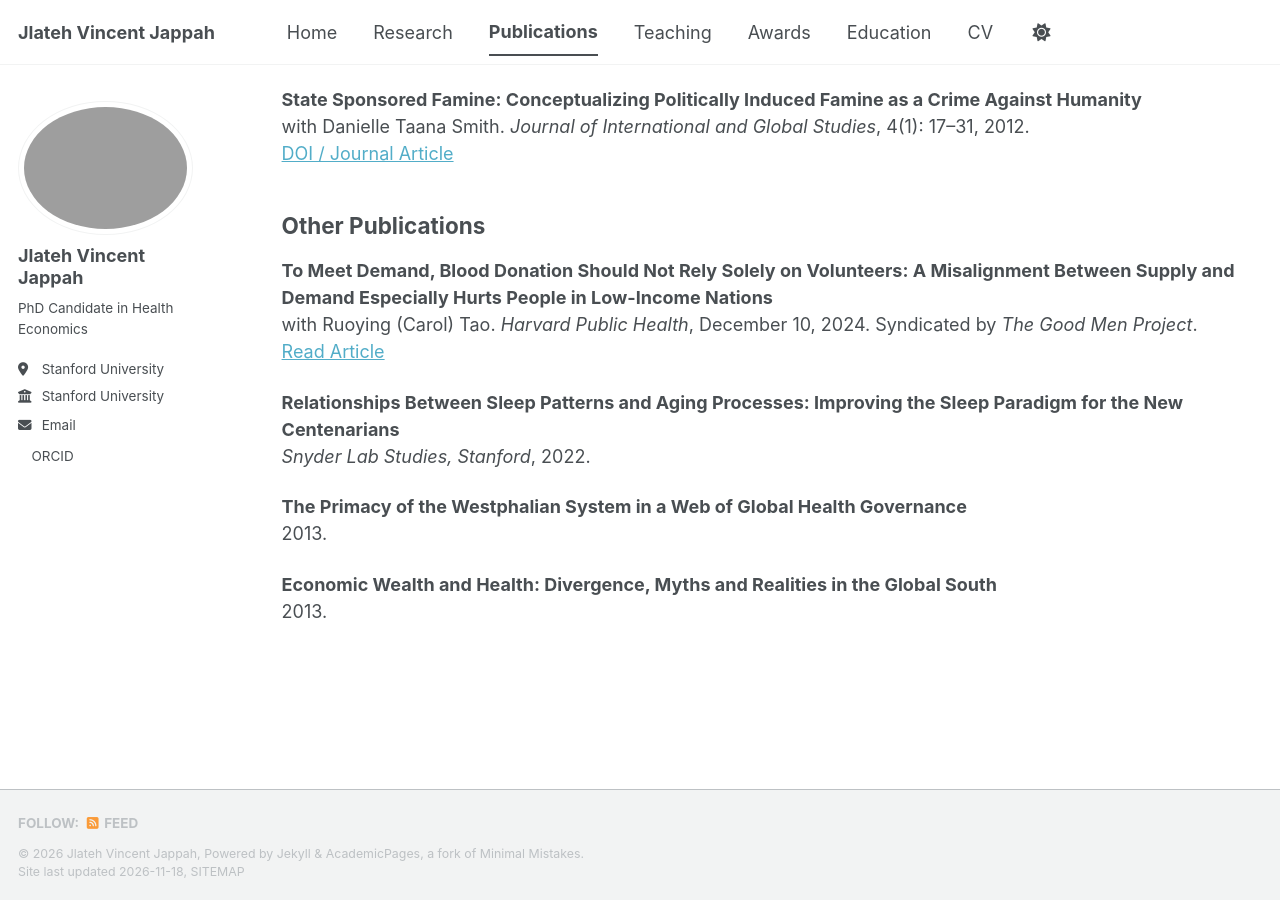
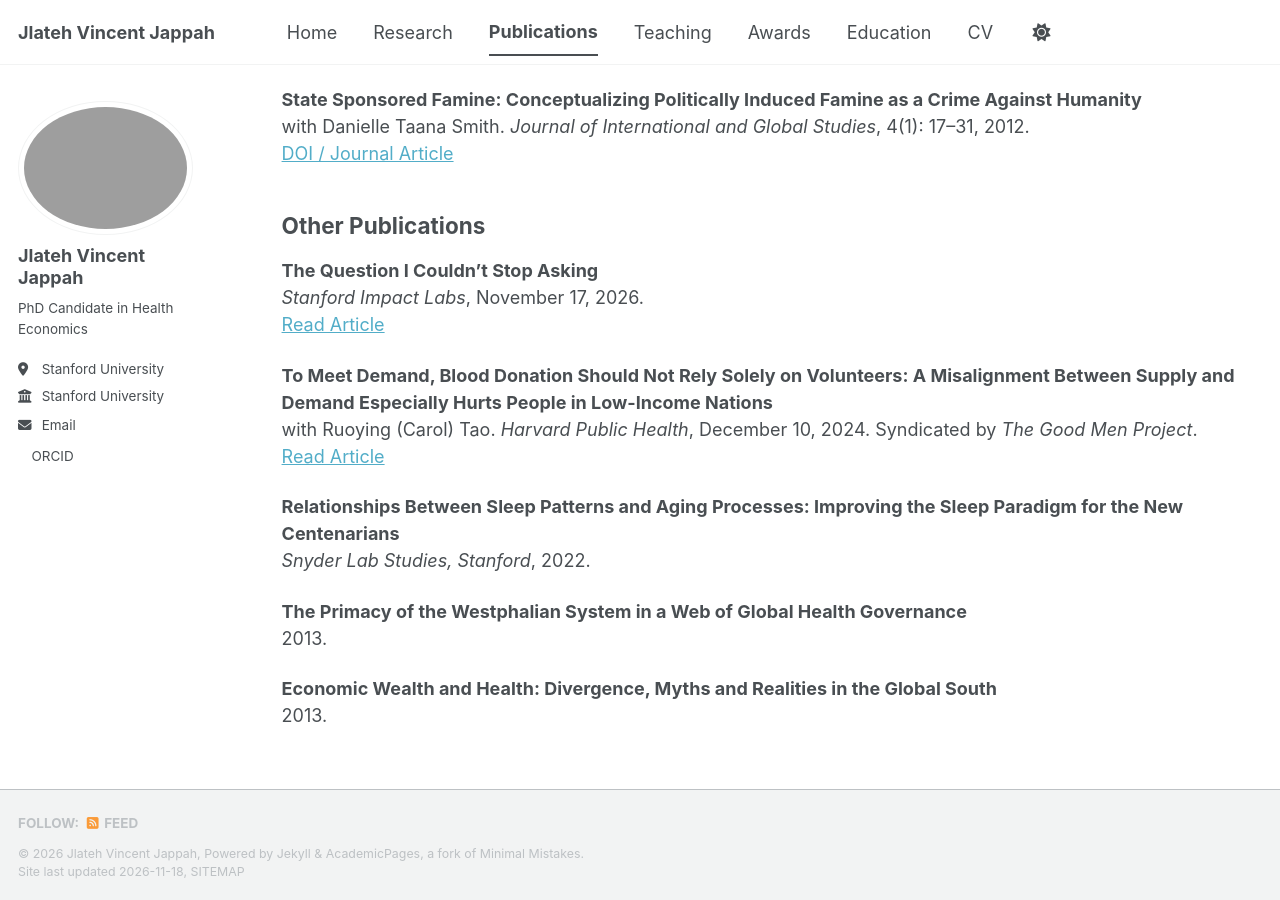
Before and after one commit to jvjappah/jvjappah.github.io, a Jekyll site: the page built from _pages/publications.html, in a window 1280 px wide and 900 px high, scrolled down 984 px. Built offline with Jekyll 4.4.1, drawn with Linux system fonts in a browser that asks for light colours; a script bundle is joined from its source files by our own code; a style sheet for code colours, icons or effects is not loaded.

Commit message:
Add Stanford Impact Labs blog post

```diff
--- a/_pages/publications.html
+++ b/_pages/publications.html
@@ -40,6 +40,10 @@ with Danielle Taana Smith. <em>Journal of International and Global Studies</em>,
 
 <h2>Other Publications</h2>
 
+<p><strong>The Question I Couldn’t Stop Asking</strong><br>
+<em>Stanford Impact Labs</em>, November 17, 2026.<br>
+<a href="https://impact.stanford.edu/article/question-i-couldnt-stop-asking" target="_blank" rel="noopener">Read Article</a></p>
+
 <p><strong>To Meet Demand, Blood Donation Should Not Rely Solely on Volunteers: A Misalignment Between Supply and Demand Especially Hurts People in Low-Income Nations</strong><br>
 with Ruoying (Carol) Tao. <em>Harvard Public Health</em>, December 10, 2024. Syndicated by <em>The Good Men Project</em>.<br>
 <a href="https://goodmenproject.com/featured-content/to-meet-demand-blood-donation-should-not-rely-solely-on-volunteers/" target="_blank" rel="noopener">Read Article</a></p>
```
